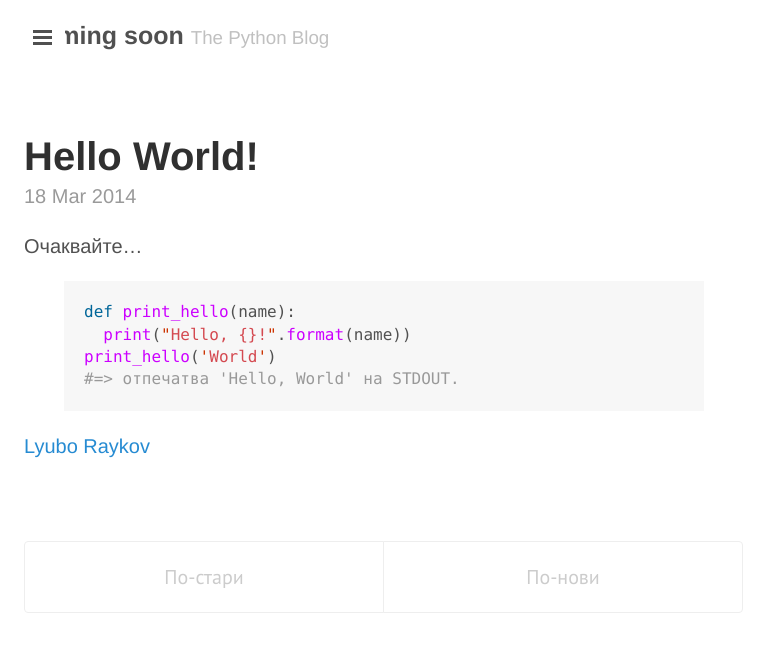
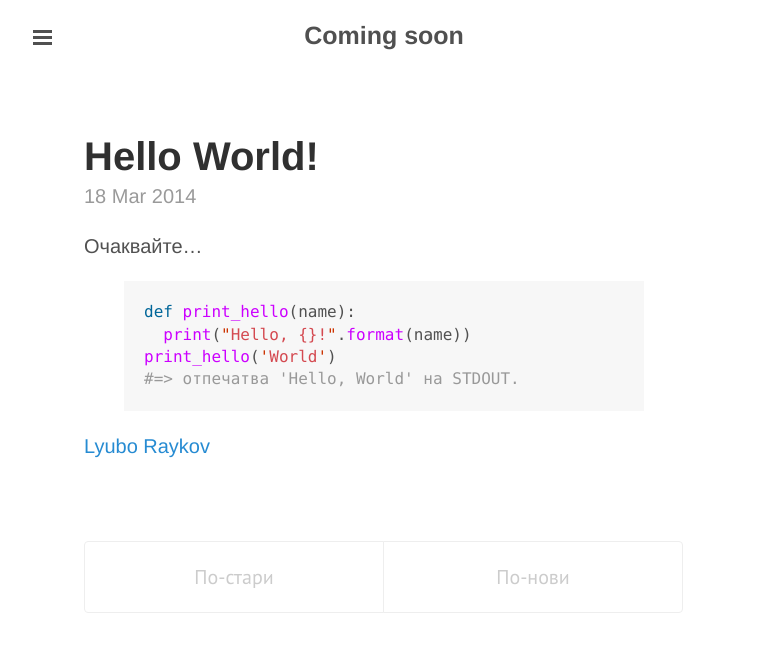
Before and after one commit to lyuboraykov/blog, a Jekyll site: the page built from index.html, in a window 768 px wide. Shown: the top 652 px of the page. Built offline with Jekyll 4.4.1, drawn with Linux system fonts in a browser that asks for light colours; Markdown is read by kramdown in place of the engine named in the settings; the list of posts is cut into pages by our own code.

Commit message:
Fixed mobile view bug.

```diff
--- a/public/css/lanyon.css
+++ b/public/css/lanyon.css
@@ -13,6 +13,29 @@
  *
  * Source: http://css-tricks.com/off-canvas-menu-with-css-target/#comment-207504
  */
+
+@media (min-width: 38rem) {
+  .container {
+    max-width: 32rem;
+  }
+}
+@media (min-width: 56rem) {
+  .container {
+    max-width: 38rem;
+  }
+}
+
+
+@media (max-width: 48rem) {
+  .masthead-title {
+    text-align: center;
+  }
+  .masthead-title small {
+    display: none;
+  }
+}
+
+
 
 /* Style and "hide" the sidebar */
 .sidebar {
```
